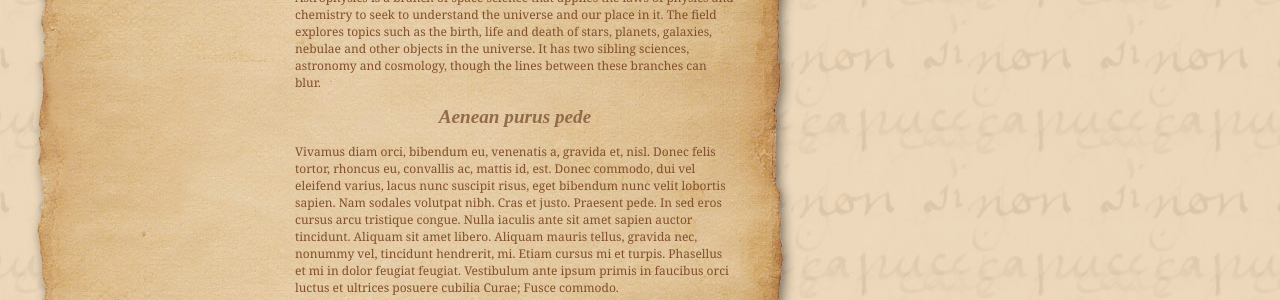
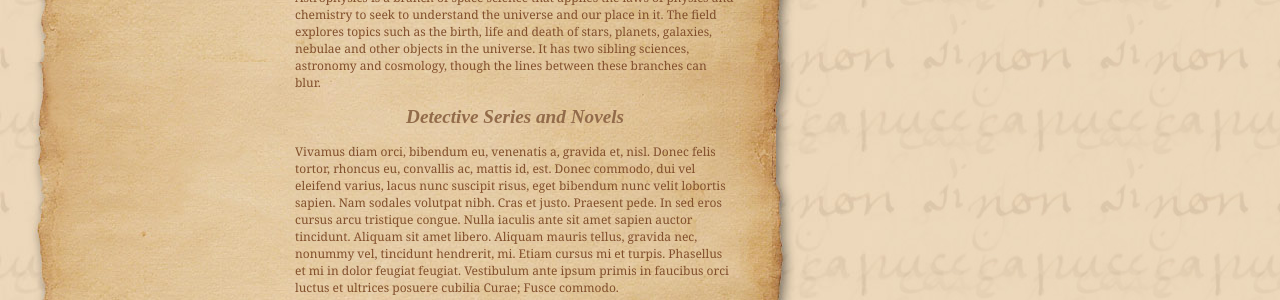
Before and after one commit to sifat3/booknap, a Django app: page / in a window 1280 px wide. Shown: the part 802-1102 px from the top of the page. Run offline with Django 4.2, Linux system fonts and the light colour scheme.

Commit message:
Update index.html

```diff
--- a/templates/index.html
+++ b/templates/index.html
@@ -44,7 +44,7 @@
     <p>Astrophysics is a branch of space science that applies the laws of physics and chemistry to seek to understand the universe and our place in it.
 
 The field explores topics such as the birth, life and death of stars, planets, galaxies, nebulae and other objects in the universe. It has two sibling sciences, astronomy and cosmology, though the lines between these branches can blur. </p>
-    <h3>Aenean purus pede</h3>
+    <h3>Detective Series and Novels</h3>
     <p>Vivamus diam orci, bibendum eu, venenatis a, gravida et, nisl. Donec  felis tortor, rhoncus eu, convallis ac, mattis id, est. Donec commodo,  dui vel eleifend varius, lacus nunc suscipit risus, eget bibendum nunc  velit lobortis sapien. Nam sodales volutpat nibh. Cras et justo.  Praesent pede. In sed eros cursus arcu tristique congue. Nulla iaculis  ante sit amet sapien auctor tincidunt. Aliquam sit amet libero. Aliquam  mauris tellus, gravida nec, nonummy vel, tincidunt hendrerit, mi. Etiam  cursus mi et turpis. Phasellus et mi in dolor feugiat feugiat.  Vestibulum ante ipsum primis in faucibus orci luctus et ultrices  posuere cubilia Curae; Fusce commodo. </p>
     <h3>Vivamus diam orci</h3>
     <p>Aenean purus pede, tempor ut, iaculis ac, tincidunt interdum, urna.  Pellentesque quis mauris. Morbi porttitor blandit nisl. Suspendisse  potenti. Cras sem. Maecenas sit amet eros a augue fringilla posuere. Ut  bibendum ultricies lorem. Donec interdum. In interdum ullamcorper nisl.  Mauris tortor pede, accumsan a, tempus et, fermentum et, lectus. In  congue ligula ut odio. Sed adipiscing pharetra quam. </p>
```
